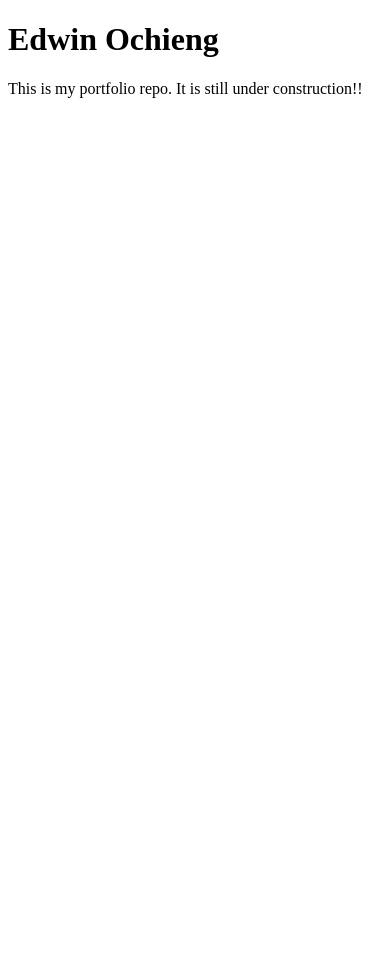
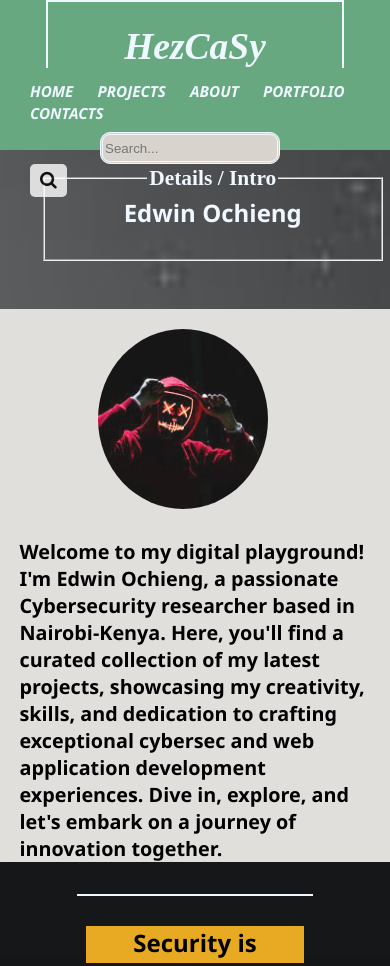
Before and after one commit to ochiengedwin/ochiengedwin.github.io, a plain HTML site: page index.html in a window 390 px wide. Shown: the top 966 px of the page. Before the commit the page ends 844 px from the top, so only its background shows below. Drawn offline with Linux system fonts and the light colour scheme; files that its build step writes are made by us from their sources.

Commit message:
Add files via upload

```diff
--- a/index.html
+++ b/index.html
@@ -1,10 +1,51 @@
 <!DOCTYPE html>
 <html lang="en">
-  <head>
+<head>
+    <meta charset="UTF-8">
+    <meta name="viewport" content="width=device-width, initial-scale=1.0">
+    <link rel="stylesheet" href="https://cdnjs.cloudflare.com/ajax/libs/font-awesome/4.7.0/css/font-awesome.min.css">
+    <link rel="stylesheet" href="/css/styles.css">
     <title>HezCaSy</title>
-  </head>
+</head>
 <body>
-<h1>Edwin Ochieng</h1>
-<p>This is my portfolio repo. It is still under construction!!</p>
+    <section class="nav">
+        <div class="logo">
+            <a href="#">
+            <figure>
+
+                <figcaption>HezCaSy</figcaption>
+            </figure>
+            </a>
+        </div>
+        <div class="links">
+            <ul type="none">
+                <li><a href="#">HOME</a></li>
+                <li><a href="#">PROJECTS</a></li>
+                <li><a href="#">ABOUT</a></li>
+                <li><a href="#">PORTFOLIO</a></li>
+                <li><a href="#">CONTACTS</a></li>
+            </ul>
+            <form action="#" method="get">
+                <input type="search" class="search" placeholder="Search...">
+                <button type="submit"><i class="fa fa-search"></i></button>
+            </form>
+        </div>
+    </section>
+    <fieldset>
+        <legend>Details / Intro</legend>
+        <h2>Edwin Ochieng</h2>
+    </fieldset>
+    <main>
+        <div class="main">
+            <img src="/w2.jfif" class="main-pic">
+        </div>
+        <div class="front-page">
+            <p>Welcome to my digital playground! I'm Edwin Ochieng, a passionate Cybersecurity researcher based in Nairobi-Kenya. Here, you'll find a curated collection of my latest projects, showcasing my creativity, skills, and dedication to crafting exceptional cybersec and web application development experiences. Dive in, explore, and let's embark on a journey of innovation together.</p>
+        </div>
+    </main>
+    <hr class="main-sep">
+    <section class="more-info">
+        <h2>Security is priority</h2>
+    </section>
 </body>
 </html>
--- /dev/null
+++ b/styles.css
@@ -0,0 +1,222 @@
+body {
+    font-family: 'Segoe UI', Tahoma, Geneva, Verdana, sans-serif;
+    margin: 0;
+    padding: 0;
+    background-image: url(/w1.jfif);
+    background-size: cover;
+    background-repeat: no-repeat;
+    background-color: rgb(243, 244, 245);
+    background-blend-mode: luminosity;
+}
+
+.nav {
+    display: flex;
+    justify-content: space-between;
+    align-items: center;
+    position: relative;
+    background-color: #67a880;
+    width: 100%;
+    height: 80px;
+}
+.nav img {
+    width: 60px;
+    height: 35px;
+    margin-left: 60px;
+    margin-top: 5px;
+}
+.logo {
+    padding: 0 6px;
+}
+figcaption {
+    font-family: magneto;
+    font-size: 2.345rem;
+    align-self: center;
+    color: aliceblue;
+}
+.links {
+    position: relative;
+    margin-right: 40px;
+    display: flex;
+    color: aliceblue;
+}
+a {
+    color: aliceblue;
+    text-decoration: none;
+    font-style: oblique;
+    font-weight: bold;
+    font-size: 1.232em;
+}
+a:hover {
+    color: #e8aa23;
+}
+ul {
+    list-style-type: none;
+    margin: 0;
+    padding: 0;
+}
+figure {
+    border: 2px solid aliceblue;
+    border-bottom: none;
+}
+li {
+    margin: 0 10px;
+    display: inline-block;
+}
+.search {
+    width: 110px;
+    height: 2rem;
+    background: #d8d4cd;
+    border: double aliceblue;
+    border-radius: 10px;
+}
+.search:focus {
+    outline: double aliceblue;
+    background: #f1f1f0;
+}
+.links form {
+    margin-left: 10px;
+}
+button[type="submit"] {
+    padding: 6px 10px;
+    border-radius: 5px;
+    background-color: #fff;
+    border: none;
+    margin-left: 0;
+    cursor: pointer;
+    font-size: large;
+    opacity: 0.8;
+}
+button[type="submit"]:hover {
+    background-color: hsl(0, 14%, 89%);
+    opacity: 1;
+}
+main {
+    width: 80%;
+    margin-left: auto;
+    margin-right: auto;
+    margin-top: 3rem;
+    background-color: #e0dfdc;
+    display: flex;
+    justify-content: space-between;
+}
+.front-page {
+    max-width: 800px;
+    margin-right: 2em;
+    margin-top: 1.23em;
+    font-size: 1.256rem;
+    font-weight: bold;
+}
+.main-pic {
+    margin-left: 0;
+    width: 300px;
+    height: 100%;
+    padding-right: 3rem;
+    margin-left: 0;
+    border-radius: 0%;
+    opacity: 0.9;
+}
+.main-sep {
+    width: 60%;
+    font-weight: bolder;
+    border: 1px solid aliceblue;
+    margin-top: 20px;
+}
+.more-info {
+    width: 70%;
+    margin: 1.23em auto auto auto;
+}
+.more-info h2 {
+    margin: 1.23em auto 2.45rem auto;
+    width: 80%;
+    height: 2.345rem;
+    background: #e8aa23;
+    text-align: center;
+}
+fieldset {
+    width: 90%;
+    margin-top: 1.212rem;
+    margin: 2.67rem;
+
+}
+fieldset h2 {
+    text-align: center;
+    color: aliceblue;
+}
+legend {
+    text-align: center;
+    font-weight: bold;
+    font-family: magneto;
+    font-size: 1.34em;
+    color: aliceblue;
+}
+@media(max-width: 789px) {
+    .nav {
+        display: block;
+        height: 150px;
+    }
+    .links {
+        margin-right: 16px;
+        margin-left: 20px;
+        display: inline-block;
+        margin-top: -0.5rem;
+    }
+    li {
+        display: inline-flex;
+        font-size: 0.772rem;
+    }
+    form {
+        margin-top: 0.53rem;
+        width: 80%;
+        margin-left: auto;
+        margin-right: auto;
+    }
+    .nav figcaption {
+        margin-top: 1.45rem;
+        text-align: center;
+    }
+    figure {
+        margin-top: 0;
+    }
+    ul {
+        width: 100%;
+    }
+    .search {
+        width: 180px;
+        margin-left: 70px;
+    }
+    fieldset h2 {
+        text-align: center;
+        color: aliceblue;
+        margin-top: 0;
+    }
+    main {
+        width: 100%;
+        display: block;
+        margin-bottom: 2rem;
+    }
+    .main {
+        width: 50%;
+        margin: 0.23rem auto 0 auto;
+    }
+    fieldset {
+        margin-top: 0.99rem;
+        width: 80%;
+    }
+    .front-page {
+        width: 90%;
+        margin-right: auto;
+        margin-left: auto;
+        margin-top: 1.23em;
+        font-size: 1.236rem;
+        margin-bottom: 1.23rem;
+        font-weight: bold;
+    }
+    .main-pic {
+        height: 180px;
+        width: 170px;
+        border-radius: 49.999%;
+        padding-right: 0;
+        margin-top: 1.23rem;
+        object-fit: cover;
+    }
+}
```
Also changed, not shown: w1.jfif (added), w2.jfif (added).
